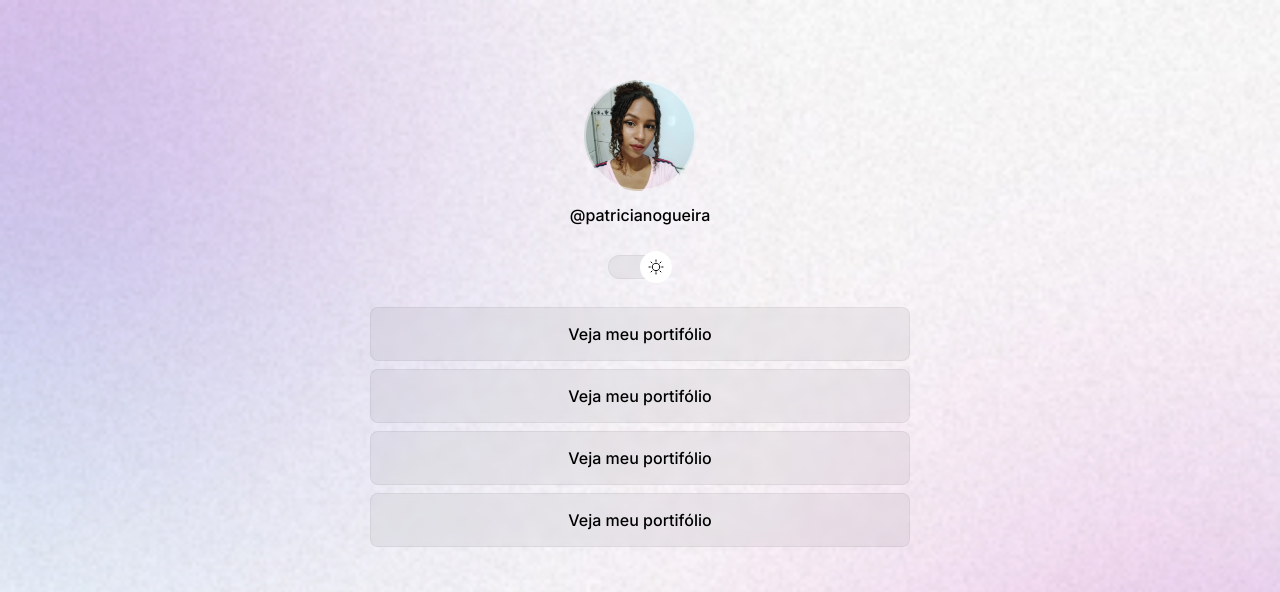
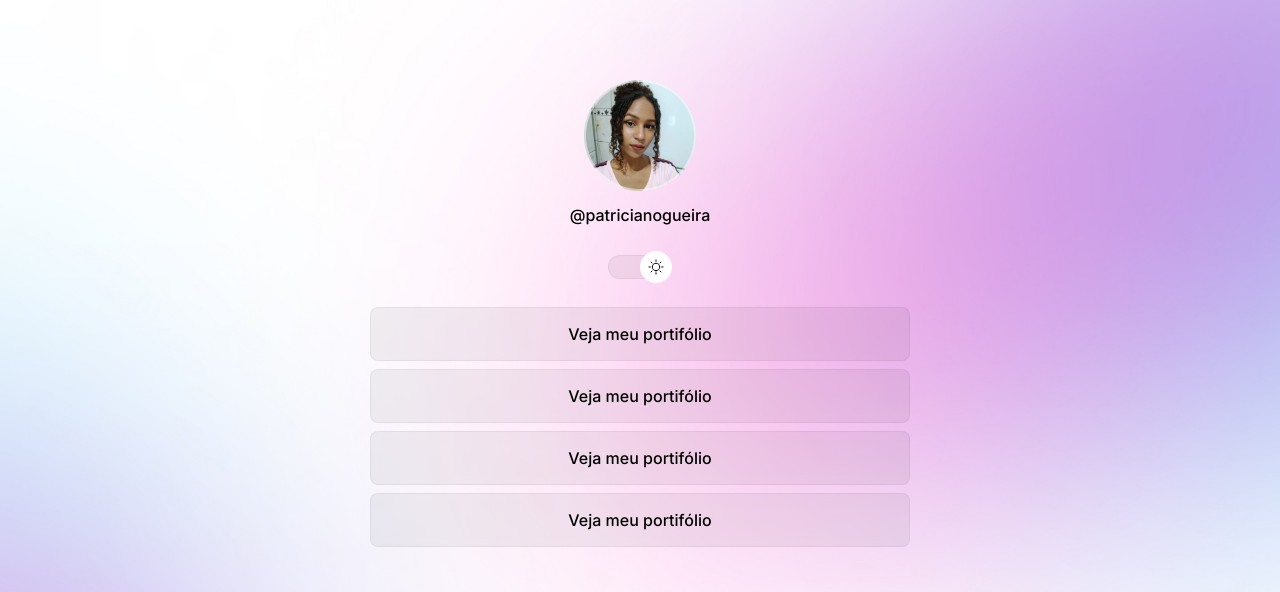
Before and after one commit to patricianogueira/link-grove, a plain HTML site: page index.html in a window 1280 px wide. Shown: the top 592 px of the page. Drawn offline with nearby package versions, Linux system fonts and the light colour scheme; a web font is replaced by a local one.

Commit message:
change background based on media queries

```diff
--- a/style.css
+++ b/style.css
@@ -24,6 +24,7 @@
 
 body {
   background: var(--bg-url) no-repeat top center/cover;
+  height: 100vh;
 }
 
 body * {
@@ -67,7 +68,6 @@ body * {
   border: 0;
   border-radius: 50%;
 
-  /* centralizando o botão com o absolute */
   position: absolute;
   top: 50%;
   left: 0;
@@ -75,7 +75,7 @@ body * {
   transform: translateY(-50%);
 }
 
-.light #switch button{
+.light #switch button {
   right: 0;
   left: initial;
 }
@@ -150,3 +150,13 @@ footer {
   text-align: center;
   font-size: 14px;
 }
+
+@media (min-width: 700px) {
+  :root {
+    --bg-url: url(./assets/bg-desktop.jpg);
+  }
+
+  .light {
+    --bg-url: url(./assets/bg-desktop-light.jpg);
+  }
+}
```
Also changed, not shown: assets/bg-desktop-light.jpg (added), assets/bg-desktop.jpg (added).
